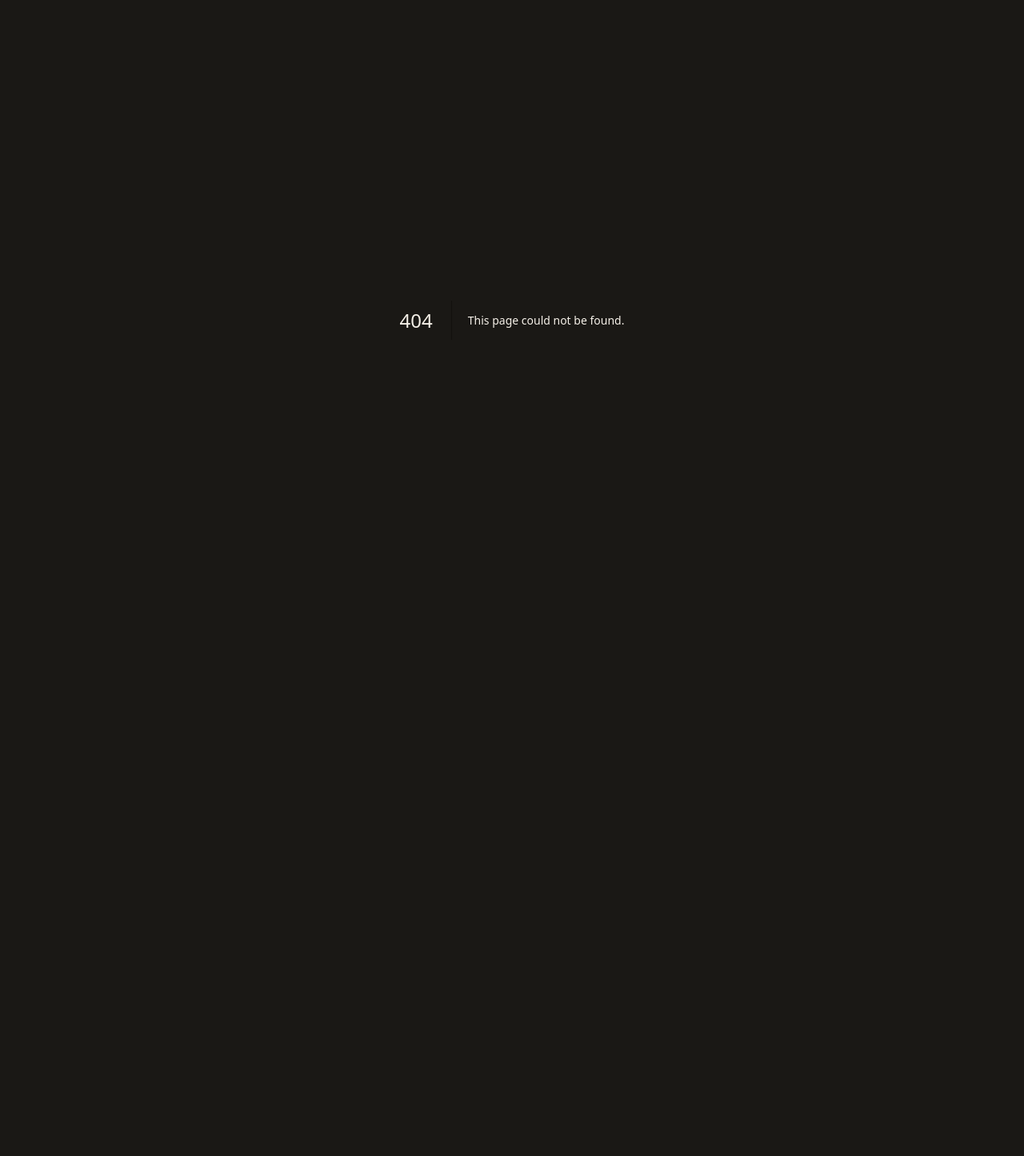
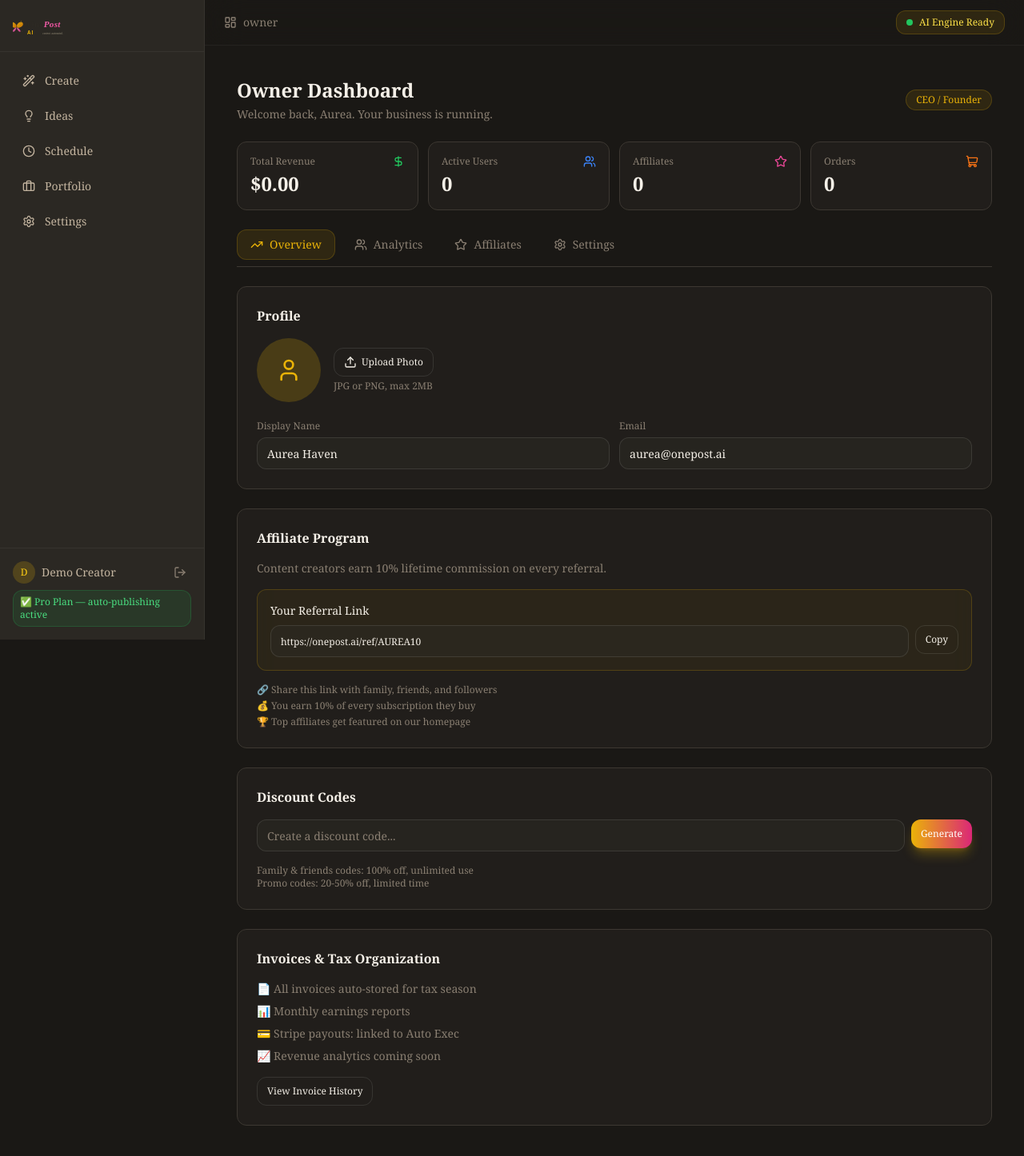
Before and after one commit to AureaHavenTech/OnePostAi, a Next.js app: page /dashboard/owner in a window 1280 px wide. Before the commit this address had no page. Shown: the whole page at 80% size. Before the commit the page ends 800 px from the top, so only its background shows below. Built offline with nearby package versions, Linux system fonts and the light colour scheme.

Commit message:
Owner dashboard, 3-day trial, profile upload, affiliate UI

```diff
--- /dev/null
+++ b/src/app/dashboard/owner/page.tsx
@@ -0,0 +1,137 @@
+"use client";
+
+import React, { useState } from "react";
+import { Button } from "@/components/ui/button";
+import { Input } from "@/components/ui/input";
+import { User, Upload, Save, Settings, CreditCard, Bell, Link2, DollarSign, Users, TrendingUp, ShoppingCart, Star } from "lucide-react";
+
+export default function OwnerDashboardPage() {
+  const [activeTab, setActiveTab] = useState("overview");
+
+  const tabs = [
+    { id: "overview", label: "Overview", icon: TrendingUp },
+    { id: "analytics", label: "Analytics", icon: Users },
+    { id: "affiliates", label: "Affiliates", icon: Star },
+    { id: "settings", label: "Settings", icon: Settings },
+  ];
+
+  return (
+    <div className="space-y-6 max-w-5xl mx-auto p-4">
+      <div className="flex items-center justify-between">
+        <div>
+          <h1 className="text-2xl font-bold text-[#2d2a24] dark:text-[#f5f0e8]">Owner Dashboard</h1>
+          <p className="text-sm text-[#8a7f72] mt-1">Welcome back, Aurea. Your business is running.</p>
+        </div>
+        <span className="px-3 py-1 rounded-full bg-[#eab308]/10 border border-[#eab308]/20 text-[#eab308] text-xs font-medium">
+          CEO / Founder
+        </span>
+      </div>
+
+      {/* Quick Stats */}
+      <div className="grid grid-cols-2 md:grid-cols-4 gap-3">
+        {[
+          { label: "Total Revenue", value: "$0.00", icon: DollarSign, color: "text-green-500" },
+          { label: "Active Users", value: "0", icon: Users, color: "text-blue-500" },
+          { label: "Affiliates", value: "0", icon: Star, color: "text-purple-500" },
+          { label: "Orders", value: "0", icon: ShoppingCart, color: "text-orange-500" },
+        ].map((stat) => (
+          <div key={stat.label} className="glass-card p-4">
+            <div className="flex items-center justify-between">
+              <p className="text-xs text-[#8a7f72]">{stat.label}</p>
+              <stat.icon className={`w-4 h-4 ${stat.color}`} />
+            </div>
+            <p className="text-2xl font-bold text-[#2d2a24] dark:text-[#f5f0e8] mt-1">{stat.value}</p>
+          </div>
+        ))}
+      </div>
+
+      {/* Tab Nav */}
+      <div className="flex gap-2 border-b border-[#e8dfd2] dark:border-[#3d3832] pb-2">
+        {tabs.map((tab) => (
+          <button
+            key={tab.id}
+            onClick={() => setActiveTab(tab.id)}
+            className={`flex items-center gap-2 px-4 py-2 rounded-lg text-sm transition-all ${
+              activeTab === tab.id
+                ? "bg-[#eab308]/10 text-[#eab308] border border-[#eab308]/20"
+                : "text-[#8a7f72] hover:text-[#2d2a24]"
+            }`}
+          >
+            <tab.icon className="w-4 h-4" />
+            {tab.label}
+          </button>
+        ))}
+      </div>
+
+      {/* Profile Upload */}
+      <div className="glass-card p-6 space-y-4">
+        <h3 className="font-semibold text-[#2d2a24] dark:text-[#f5f0e8]">Profile</h3>
+        <div className="flex items-center gap-4">
+          <div className="w-20 h-20 rounded-full bg-[#eab308]/20 flex items-center justify-center text-2xl font-bold text-[#eab308]">
+            <User className="w-8 h-8" />
+          </div>
+          <div>
+            <Button variant="outline" size="sm">
+              <Upload className="w-4 h-4 mr-1.5" />
+              Upload Photo
+            </Button>
+            <p className="text-xs text-[#8a7f72] mt-1">JPG or PNG, max 2MB</p>
+          </div>
+        </div>
+        <div className="grid grid-cols-2 gap-3">
+          <div>
+            <label className="text-xs text-[#8a7f72]">Display Name</label>
+            <Input value="Aurea Haven" className="mt-1" />
+          </div>
+          <div>
+            <label className="text-xs text-[#8a7f72]">Email</label>
+            <Input value="aurea@onepost.ai" className="mt-1" />
+          </div>
+        </div>
+      </div>
+
+      {/* Affiliate Program */}
+      <div className="glass-card p-6 space-y-4">
+        <h3 className="font-semibold text-[#2d2a24] dark:text-[#f5f0e8]">Affiliate Program</h3>
+        <p className="text-sm text-[#8a7f72]">Content creators earn 10% lifetime commission on every referral.</p>
+        <div className="p-4 rounded-lg bg-[#eab308]/5 border border-[#eab308]/20">
+          <p className="text-sm font-medium text-[#2d2a24] dark:text-[#f5f0e8]">Your Referral Link</p>
+          <div className="flex gap-2 mt-2">
+            <Input value="https://onepost.ai/ref/AUREA10" readOnly className="text-xs" />
+            <Button variant="outline" size="sm">Copy</Button>
+          </div>
+        </div>
+        <div className="text-xs text-[#8a7f72] space-y-1">
+          <p>🔗 Share this link with family, friends, and followers</p>
+          <p>💰 You earn 10% of every subscription they buy</p>
+          <p>🏆 Top affiliates get featured on our homepage</p>
+        </div>
+      </div>
+
+      {/* Discount Codes */}
+      <div className="glass-card p-6 space-y-4">
+        <h3 className="font-semibold text-[#2d2a24] dark:text-[#f5f0e8]">Discount Codes</h3>
+        <div className="flex gap-2">
+          <Input placeholder="Create a discount code..." />
+          <Button variant="glow" size="sm">Generate</Button>
+        </div>
+        <div className="text-xs text-[#8a7f72]">
+          <p>Family & friends codes: 100% off, unlimited use</p>
+          <p>Promo codes: 20-50% off, limited time</p>
+        </div>
+      </div>
+
+      {/* Invoices */}
+      <div className="glass-card p-6 space-y-4">
+        <h3 className="font-semibold text-[#2d2a24] dark:text-[#f5f0e8]">Invoices & Tax Organization</h3>
+        <div className="space-y-2 text-sm text-[#8a7f72]">
+          <p>📄 All invoices auto-stored for tax season</p>
+          <p>📊 Monthly earnings reports</p>
+          <p>💳 Stripe payouts: linked to Auto Exec</p>
+          <p>📈 Revenue analytics coming soon</p>
+        </div>
+        <Button variant="outline" size="sm">View Invoice History</Button>
+      </div>
+    </div>
+  );
+}
--- a/src/app/page.tsx
+++ b/src/app/page.tsx
@@ -131,7 +131,7 @@ export default function LandingPage() {
           <div className="mt-12 flex items-center justify-center gap-8 text-sm text-zinc-600 flex-wrap">
             <span className="flex items-center gap-1.5"><Check className="w-4 h-4 text-green-500" /> No editing skills needed</span>
             <span className="flex items-center gap-1.5"><Check className="w-4 h-4 text-green-500" /> No camera required</span>
-            <span className="flex items-center gap-1.5"><Check className="w-4 h-4 text-green-500" /> 14-day free trial</span>
+            <span className="flex items-center gap-1.5"><Check className="w-4 h-4 text-green-500" /> 3-day free trial</span>
           </div>
         </div>
       </section>
@@ -269,7 +269,7 @@ export default function LandingPage() {
 
               <Link href="/login?signup=true" className="block mt-8">
                 <Button variant="glow" size="lg" className="w-full text-base">
-                  Start Your 14-Day Free Trial
+                  Start Your 3-Day Free Trial
                   <ArrowRight className="ml-2 w-4 h-4" />
                 </Button>
               </Link>
--- a/src/app/pricing/page.tsx
+++ b/src/app/pricing/page.tsx
@@ -46,7 +46,7 @@ export default function PricingPage() {
                 "Schedule & auto-publish to all platforms",
                 "TikTok, Instagram, YouTube, LinkedIn",
                 "Priority email & chat support",
-                "14-day free trial, no credit card",
+                "3-day free trial, no credit card",
               ].map((item, i) => (
                 <li key={i} className="flex items-start gap-3 text-sm text-zinc-300">
                   <Check className="w-4 h-4 text-green-500 mt-0.5 shrink-0" />
```
